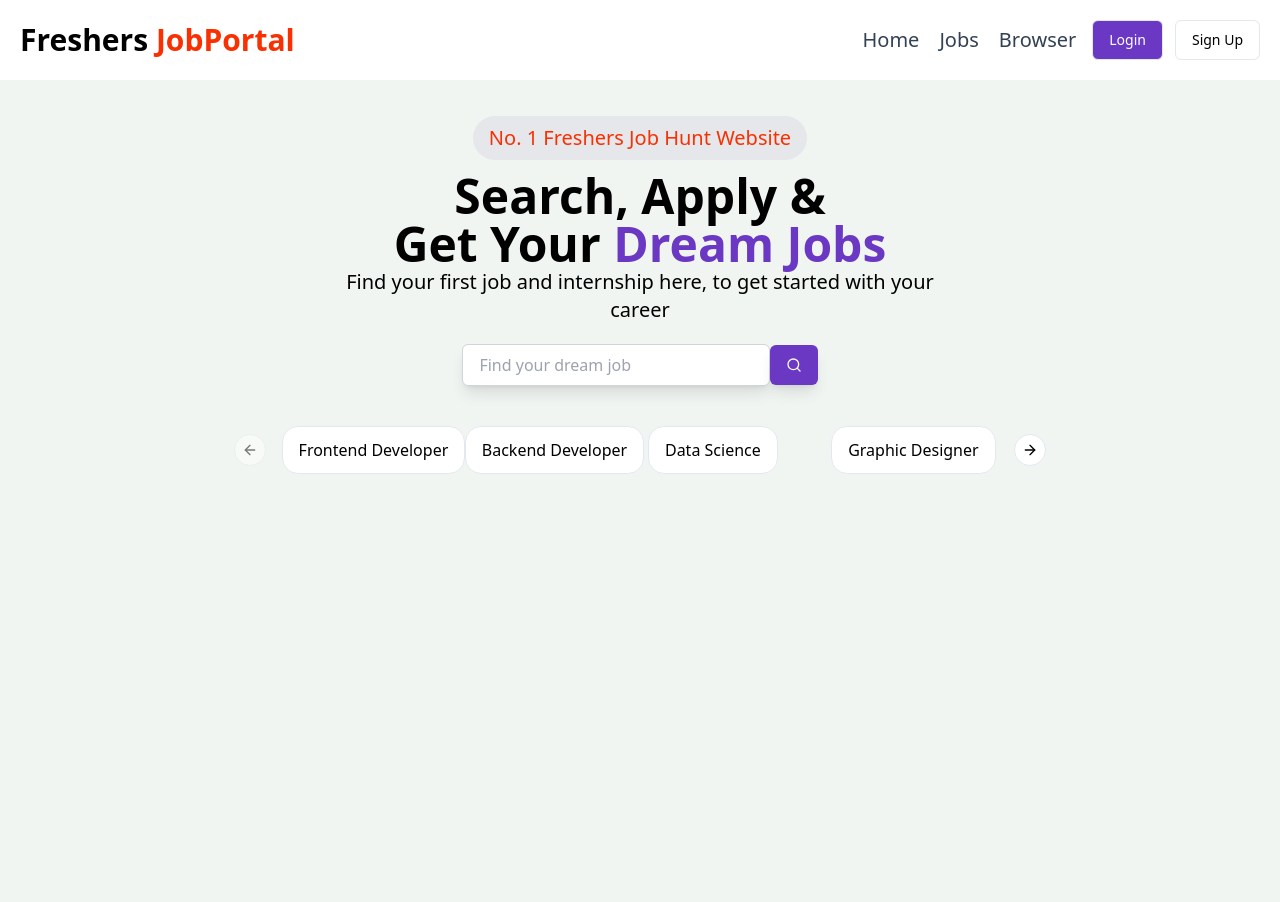
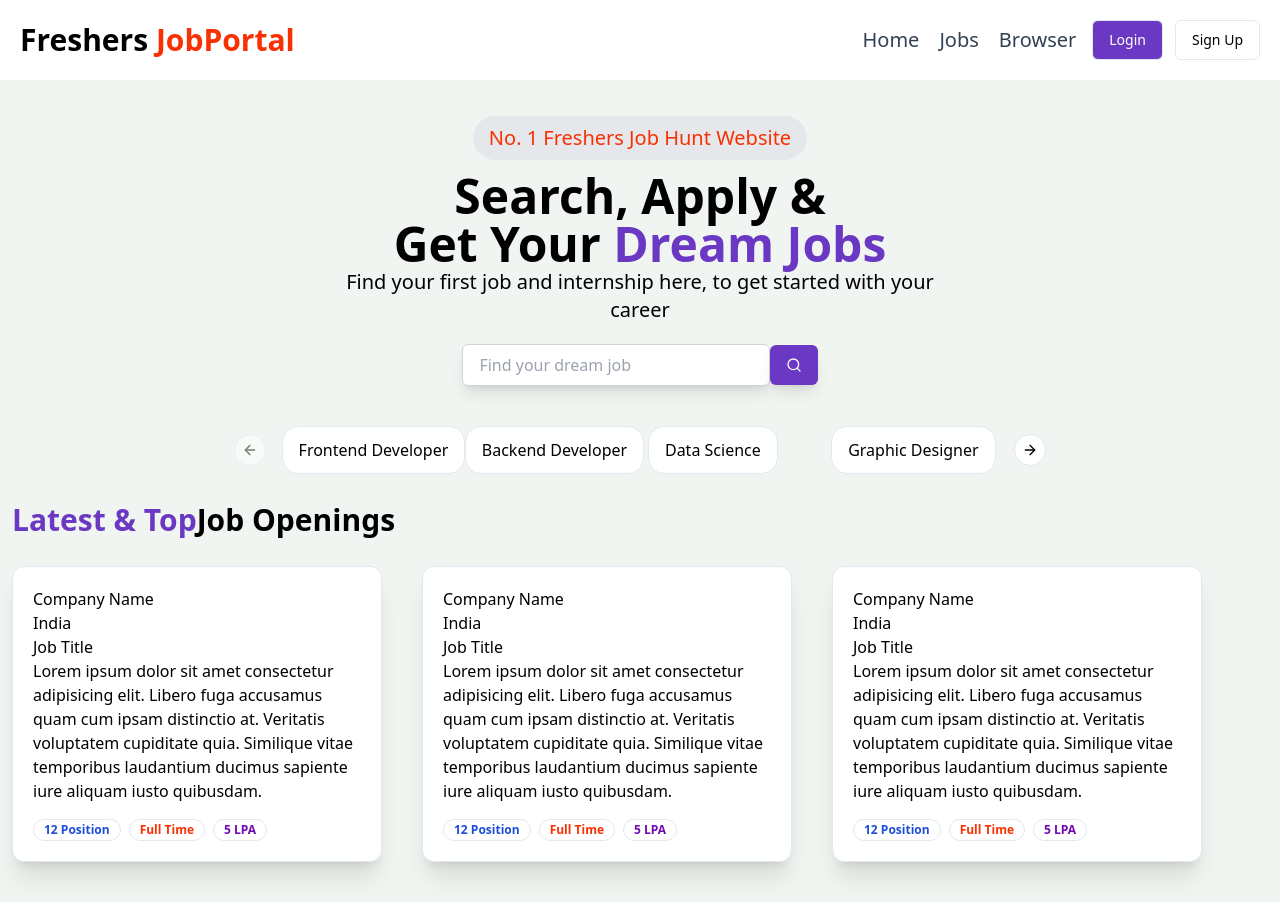
Before and after one commit to Ruhul4438/Freshers-Job-Portal, a React (Vite) app in the folder frontend/: page / in a window 1280 px wide. Shown: the top 902 px of the page. Before the commit the page ends 800 px from the top, so only its background shows below. Built offline with nearby package versions, Linux system fonts and the light colour scheme.

Commit message:
created the latest job section in the home page and made the card item of the latest job

```diff
--- a/frontend/src/components/Home.jsx
+++ b/frontend/src/components/Home.jsx
@@ -2,6 +2,7 @@
 import Navbar from './shared/Navbar'
 import HeroSection from './HeroSection'
 import CategoryCarousel from './CategoryCarousel'
+import LatestJobs from './LatestJobs'
 
 function Home() {
   return (
@@ -9,6 +10,7 @@
         <Navbar/>
         <HeroSection/>
         <CategoryCarousel/>
+        <LatestJobs/>
     </div>
   )
 }
--- /dev/null
+++ b/frontend/src/components/LatestJobCards.jsx
@@ -0,0 +1,24 @@
+import React from 'react'
+import { Badge } from './ui/badge'
+
+function LatestJobCards() {
+  return (
+    <div className='p-5 rounded-xl shadow-xl bg-white border border-grey w-full sm:w-[370px] '>
+        <div >
+        <h1>Company Name</h1>
+        <p>India</p>
+        </div>
+        <div>
+            <h1>Job Title</h1>
+            <p>Lorem ipsum dolor sit amet consectetur adipisicing elit. Libero fuga accusamus quam cum ipsam distinctio at. Veritatis voluptatem cupiditate quia. Similique vitae temporibus laudantium ducimus sapiente iure aliquam iusto quibusdam.</p>
+        </div>
+        <div className='flex items-center gap-2 mt-4'>
+            <Badge className={'text-blue-700 font-bold'} variant= {"outline"}>12 Position</Badge>
+            <Badge className={'text-[#F83002] font-bold'} variant= {"outline"}>Full Time</Badge>
+            <Badge className={'text-[#7209b7] font-bold'} variant= {"outline"}>5 LPA</Badge>
+        </div>
+    </div>
+  )
+}
+
+export default LatestJobCards
--- /dev/null
+++ b/frontend/src/components/LatestJobs.jsx
@@ -0,0 +1,19 @@
+import React from 'react'
+import LatestJobCards from './LatestJobCards'
+
+const randomJobs =[1,2,3,4,5,6,7,8]
+
+function LatestJobs() {
+  return (
+    <div className='max-w-7xl mx-auto  p-3 '>
+        <h1 className='text-2xl font-bold sm:text-3xl mt-4 my-7'><span className='text-[#6A38C2]'>Latest & Top</span>Job Openings</h1>
+        <div className='flex flex-wrap gap-10'>
+            {
+                randomJobs.slice(0,6).map((item, index)=> <LatestJobCards/>)
+            }
+        </div>
+    </div>
+  )
+}
+
+export default LatestJobs
--- /dev/null
+++ b/frontend/src/components/ui/badge.jsx
@@ -0,0 +1,34 @@
+import * as React from "react"
+import { cva } from "class-variance-authority";
+
+import { cn } from "@/lib/utils"
+
+const badgeVariants = cva(
+  "inline-flex items-center rounded-full border px-2.5 py-0.5 text-xs font-semibold transition-colors focus:outline-none focus:ring-2 focus:ring-ring focus:ring-offset-2",
+  {
+    variants: {
+      variant: {
+        default:
+          "border-transparent bg-primary text-primary-foreground hover:bg-primary/80",
+        secondary:
+          "border-transparent bg-secondary text-secondary-foreground hover:bg-secondary/80",
+        destructive:
+          "border-transparent bg-destructive text-destructive-foreground hover:bg-destructive/80",
+        outline: "text-foreground",
+      },
+    },
+    defaultVariants: {
+      variant: "default",
+    },
+  }
+)
+
+function Badge({
+  className,
+  variant,
+  ...props
+}) {
+  return (<div className={cn(badgeVariants({ variant }), className)} {...props} />);
+}
+
+export { Badge, badgeVariants }
```
